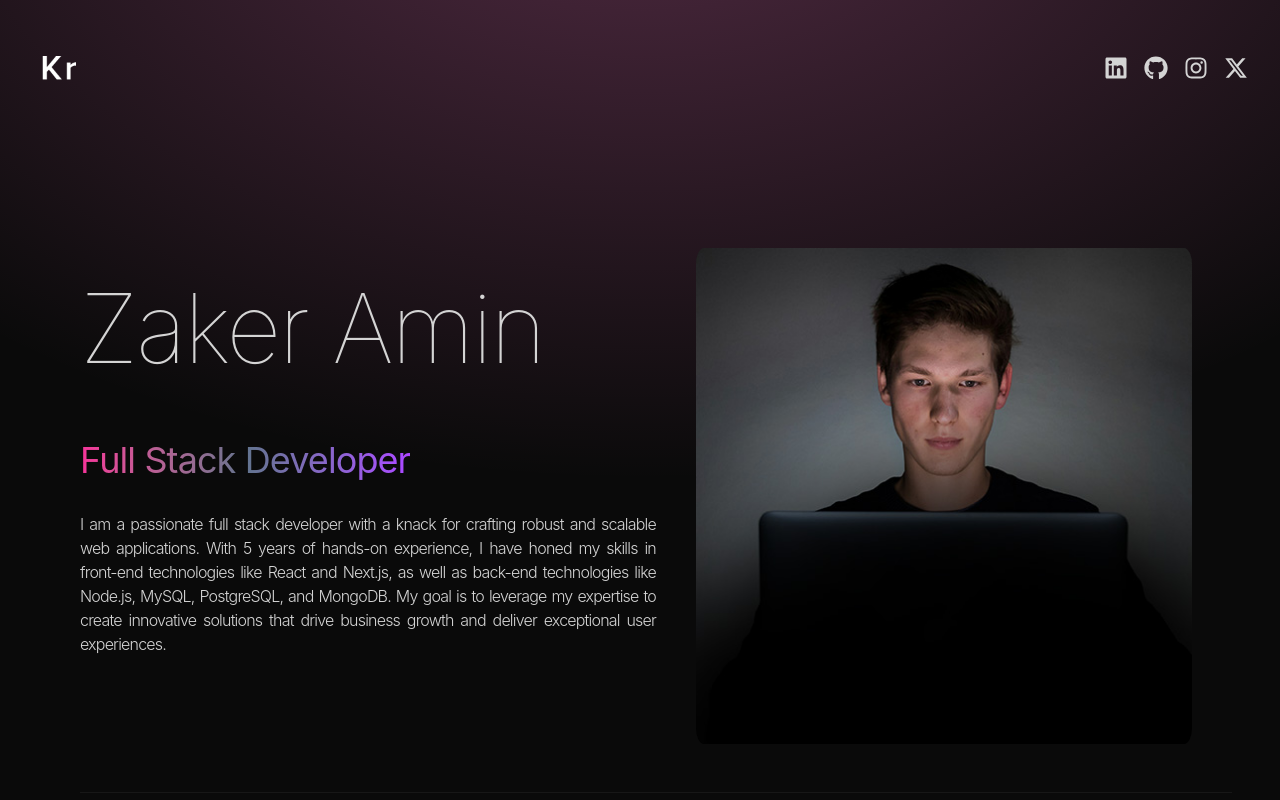
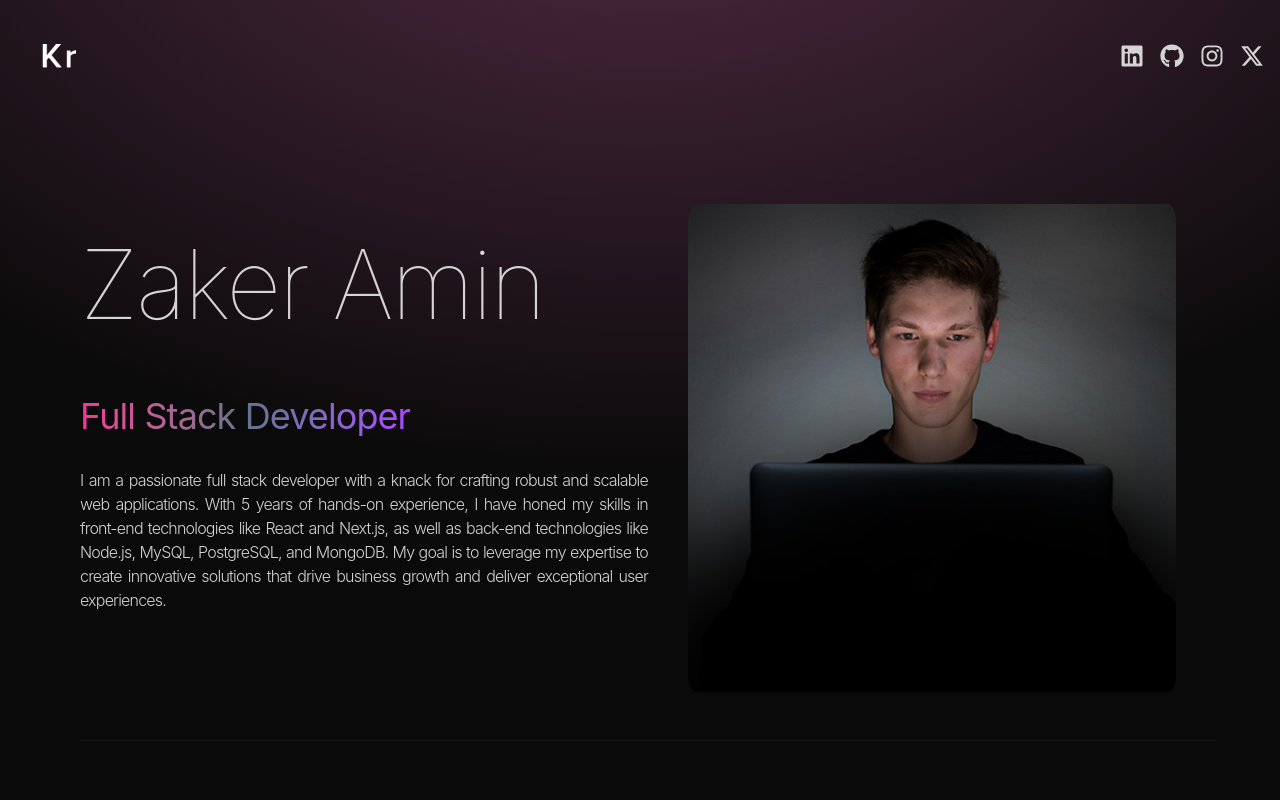
Before and after one commit to Zakerous76/portfolio-react, a React (Vite) app: page / in a window 1280 px wide. Shown: the top 800 px of the page. Built offline with nearby package versions, Linux system fonts and the light colour scheme; a web font is replaced by a local one.

Commit message:
minor padding and margin changes

```diff
--- a/src/App.jsx
+++ b/src/App.jsx
@@ -11,7 +11,7 @@ const App = () => {
         <div class="absolute top-0 z-[-2] h-screen w-screen bg-neutral-950 bg-[radial-gradient(ellipse_80%_80%_at_50%_-20%,rgba(250,119,200,0.3),rgba(255,255,255,0))]"></div>
       </div>
 
-      <div className="container mx-auto lg:pl-8">
+      <div className="container mx-auto lg:pl-8 px-4">
         <Navbar />
         <div className="main lg:mx-12 ">
           <Hero />
--- a/src/components/Navbar.jsx
+++ b/src/components/Navbar.jsx
@@ -6,15 +6,15 @@ import { FaXTwitter } from "react-icons/fa6";
 
 const Navbar = () => {
   return (
-    <nav className="mb-20 flex items-center justify-between py-6">
+    <nav className="mb-20 mt-5 flex items-center justify-between py-6">
       <div className=" flex flex-shrink-0 items-center">
         <img
-          className="mx-2 w-10 transition-all duration-300 hover:scale-125"
+          className="ml-2 w-10 transition-all duration-300 hover:scale-125"
           src={logo}
           alt="logo"
         />
       </div>
-      <div className="m-8 flex items-center justify-center gap-4 text-2xl">
+      <div className="flex items-center justify-center gap-4 text-2xl">
         <FaLinkedin className="transition-all duration-300 hover:scale-125" />
         <FaGithub className="transition-all duration-300 hover:scale-125" />
         <FaInstagram className="transition-all duration-300 hover:scale-125" />
```
